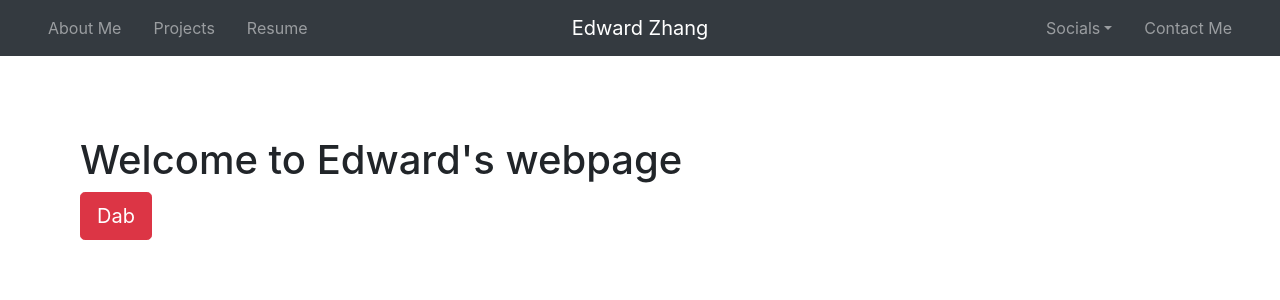
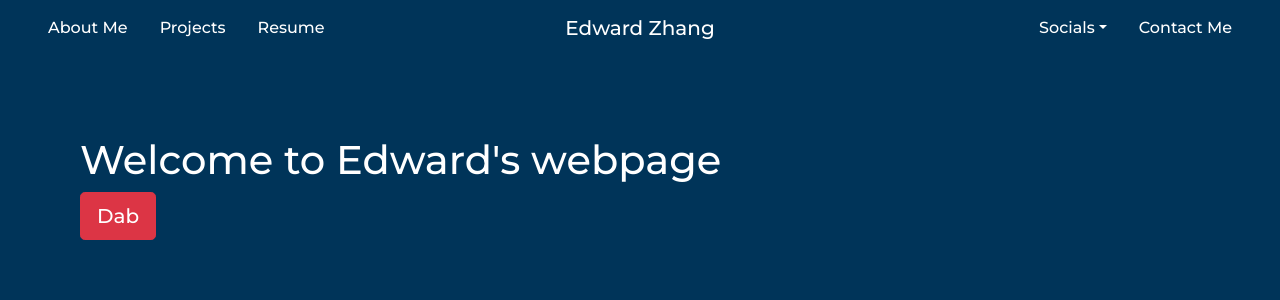
Before and after one commit to edwardzhang5/edwardzhang, a React (Create React App) app: page / in a window 1280 px wide. Shown: the top 300 px of the page. Built offline with nearby package versions, Linux system fonts and the light colour scheme.

Commit message:
style changes

```diff
--- a/public/index.html
+++ b/public/index.html
@@ -1,14 +1,17 @@
 <!DOCTYPE html>
 <html lang="en">
-  <head>
+<head>
     <meta charset="utf-8" />
     <link rel="icon" href="%PUBLIC_URL%/favicon.ico" />
+    <link rel="preconnect" href="https://fonts.googleapis.com">
+    <link rel="preconnect" href="https://fonts.gstatic.com" crossorigin>
+    <link href="https://fonts.googleapis.com/css2?family=Montserrat:wght@500&family=Roboto:wght@500&display=swap" rel="stylesheet">
+
+
     <meta name="viewport" content="width=device-width, initial-scale=1" />
     <meta name="theme-color" content="#000000" />
-    <meta
-      name="description"
-      content="Web site created using create-react-app"
-    />
+    <meta name="description"
+          content="Web site created using create-react-app" />
     <link rel="apple-touch-icon" href="%PUBLIC_URL%/logo192.png" />
     <!--
       manifest.json provides metadata used when your web app is installed on a
@@ -25,7 +28,7 @@
       Learn how to configure a non-root public URL by running `npm run build`.
     -->
     <title>Edward Zhang</title>
-  </head>
+</head>
   <body>
     <noscript>You need to enable JavaScript to run this app.</noscript>
     <div id="root"></div>
--- a/src/App.css
+++ b/src/App.css
@@ -1,5 +1,6 @@
 .App {
   text-align: center;
+
 }
 
 .App-logo {
@@ -28,6 +29,14 @@
   color: #61dafb;
 }
 
+.font-link {
+    font-family: 'Montserrat';
+}
+
+a {
+    color: #FFF;
+}
+
 @keyframes App-logo-spin {
   from {
     transform: rotate(0deg);
--- a/src/components/homepage.js
+++ b/src/components/homepage.js
@@ -7,7 +7,7 @@ class homepage extends Component {
         return (
             <div>
             <MenuBar/>
-            <div style={{ marginLeft: "80px", marginTop: "80px" } }>
+            <div className="font-link" style={{ marginLeft: "80px", marginTop: "80px", color:"white" } }>
                 <h1>Welcome to Edward's webpage</h1>
                     <Link to= "/aboutme">
                         <button
--- a/src/components/layout/menubar.js
+++ b/src/components/layout/menubar.js
@@ -1,13 +1,15 @@
 import React, { Component } from "react";
 import { Container } from 'react-bootstrap';
 import { Link } from 'react-router-dom';
+import './nav.css';
 
 class MenuBar extends Component {
     render() {
         return (
-            <nav class="navbar navbar-expand-md navbar-dark bg-dark">
+            <div className="font-link">
+            <nav class="navbar navbar-expand-md color-nav ">
                 <div class="navbar-collapse collapse w-100 order-1 order-md-0 dual-collapse2" style={{ marginLeft: "1.5rem" }}>
-                    <ul class="navbar-nav mr-auto">
+                    <ul class="navbar-nav mr-auto ">
                         <li class="nav-item ">
                             <Link to="/aboutme" class="nav-link" >About Me</Link>
                         </li>
@@ -15,7 +17,7 @@ class MenuBar extends Component {
                             <Link to="/project" class="nav-link">Projects</Link>
                         </li>
                         <li class="nav-item " style={{ marginLeft: "1rem" }}>
-                            <a class="nav-link" href="https://drive.google.com/file/d/1OeMbBoJL4LWet48ZJ39bcWi3gdo56PtF/view?usp=sharing" target="_blank">Resume</a>
+                                <a class="nav-link" href="https://drive.google.com/file/d/1lRjJ4P4heFGx1HQ-uKHJwVp3HompxS16/view?usp=sharing" target="_blank">Resume</a>
                         </li>
                     </ul>
                 </div>
@@ -43,7 +45,8 @@ class MenuBar extends Component {
                         </li>
                     </ul>
                 </div>
-            </nav>
+                </nav>
+                </div>
 
         );
     }
--- /dev/null
+++ b/src/components/layout/nav.css
@@ -0,0 +1,3 @@
+.color-nav{
+    background-color:#003459;
+}
--- a/src/index.css
+++ b/src/index.css
@@ -1,10 +1,9 @@
 body {
-  margin: 0;
-  font-family: -apple-system, BlinkMacSystemFont, 'Segoe UI', 'Roboto', 'Oxygen',
-    'Ubuntu', 'Cantarell', 'Fira Sans', 'Droid Sans', 'Helvetica Neue',
-    sans-serif;
-  -webkit-font-smoothing: antialiased;
-  -moz-osx-font-smoothing: grayscale;
+    margin: 0;
+    font-family: -apple-system, BlinkMacSystemFont, 'Segoe UI', 'Roboto', 'Oxygen', 'Ubuntu', 'Cantarell', 'Fira Sans', 'Droid Sans', 'Helvetica Neue', sans-serif;
+    -webkit-font-smoothing: antialiased;
+    -moz-osx-font-smoothing: grayscale;
+    background-color: #003459;
 }
 
 code {
```
Also changed, not shown: src/App.js (+5 -2 lines).
